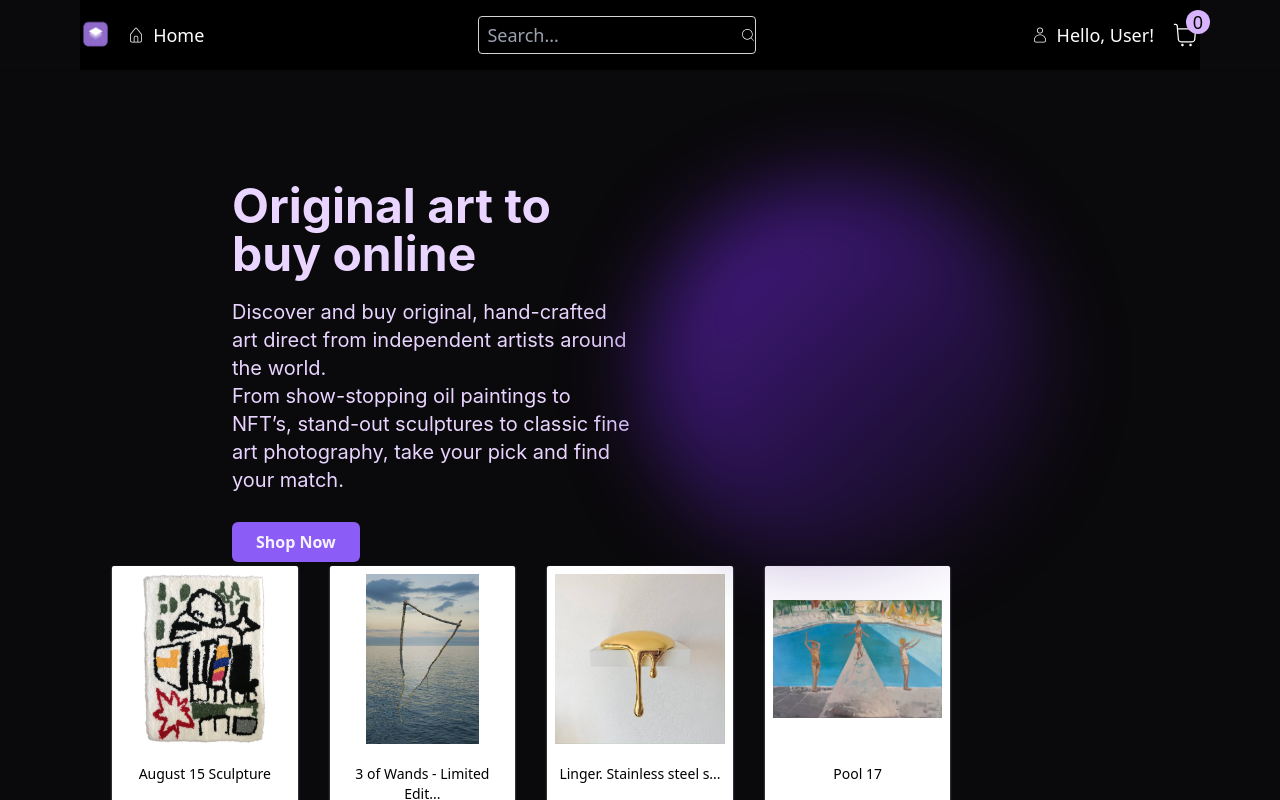
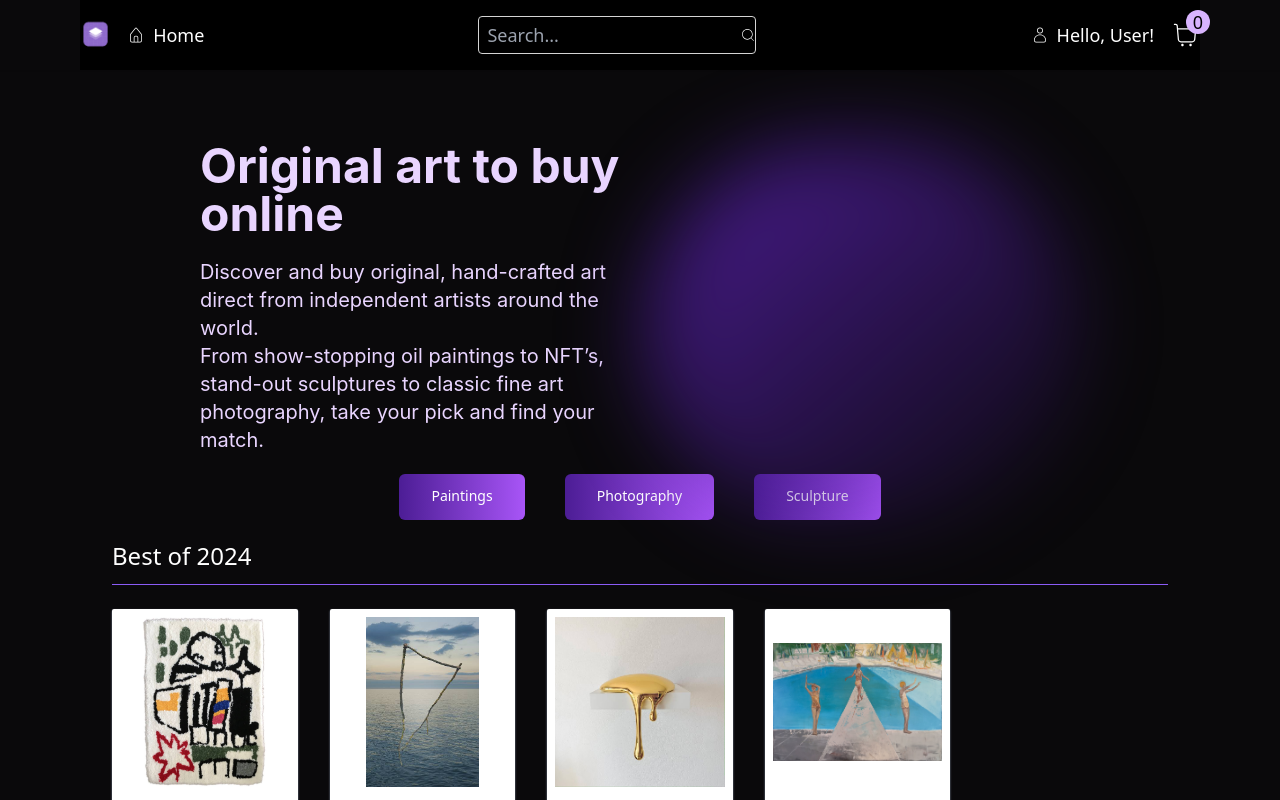
Before and after one commit to noakrispin/A13, a Next.js app: page / in a window 1280 px wide. Shown: the top 800 px of the page. Built offline with nearby package versions, Linux system fonts and the light colour scheme.

Commit message:
category add

```diff
--- /dev/null
+++ b/Utils/category.tsx
@@ -0,0 +1,14 @@
+export const category = [
+    {
+      id: "00000",
+      category_name: "Sculpture",
+      category: "Sculpture",
+      images: [
+        {
+          color: "White",
+          colorCode: "#FFFFFF",
+          image: "h-14 bg-gradient-to-r from-violet-500 to-fuchsia-500",
+        },
+      ],
+    },
+]
--- a/app/components/Button.tsx
+++ b/app/components/Button.tsx
@@ -43,6 +43,7 @@ const Button: React.FC <ButtonProps> = ({
     ${small ? "text-sm font-light": "text-md [text-shadow:1px_1px_2px_var(--tw-shadow-color)] shadow-black " }
     ${small ? "py-1 px-2 border[1px]": "py-3 px-4 border[2px]" }
     ${custom ? custom :''}
+
     `}>
       {/*chack if icon exsit */}
       {Icon && <Icon size={24}/>}
--- a/app/components/HomeBanner.tsx
+++ b/app/components/HomeBanner.tsx
@@ -1,7 +1,7 @@
 
 const HomeBanner = ()=> {
   return (
-    <div className="pt-20 xl:px-28 px-4">
+    <div className="pt-10 xl:px-20 px-4 ">
       <div className=' mx-aout px-2 py-0 flex flex-col gap-2 md:flex-row justify-center'>
         <div className='md:w-1/2 text-purple-200'>
           <h1 className='text-5xl font-bold mb-5 font-primary'>Original art to buy online</h1>
@@ -9,7 +9,6 @@ const HomeBanner = ()=> {
             Discover and buy original, hand-crafted art direct from independent artists around the world.
             <br/>From show-stopping oil paintings to NFT’s, stand-out sculptures to classic fine art photography, take your pick and find your match.
           </p>
-          <button className='bg-violet-500 hover:bg-opacity-20 px-6 py-2 text-Purple font-semibold rounded-md flex items-center'>Shop Now</button>
         </div>
         {/*ellipse*/}
         <div className='md:w-1/2'>
--- /dev/null
+++ b/app/components/nav/CategoryNavItem.tsx
@@ -0,0 +1,19 @@
+
+interface CategoryNavItemProps{
+    selected?: boolean;
+    label: string;
+
+}
+
+const CategoryNavItem: React.FC<CategoryNavItemProps> = ({selected,label}) => {
+  return (
+    <div className={`flex item-center justify-center text-center gap-1 px-8 py-3 border-b-2 rounded-md
+    hover:text-white transition cursor-pointer bg-gradient-to-r from-violet-900 to-purple-500 ${selected ? 'border-b-violet-500 text-white' : 'border-transparent text-white' } `}>
+        <div className="font-medium text-sm text-center break-normal">
+            {label}
+        </div>
+    </div>
+  );
+};
+
+export default CategoryNavItem;
--- /dev/null
+++ b/app/components/nav/NavCategory.tsx
@@ -0,0 +1,35 @@
+'use client';
+
+import Link from "next/link"
+import Container from "../Container"
+import CategoryNavItem from "./CategoryNavItem"
+import { usePathname, useRouter } from "next/navigation"
+import Button from "../Button";
+
+
+const NavCategory = () => {
+    const pathname = usePathname();
+
+  return (
+    <div className="hidden lg:block mt-[-60px] mr-[-390px] lg:mr-0">
+        <Container>
+            <div className="flex w-fit gap-10 mx-auto font-medium py-2 text-white">
+                <Link href='/Paintings'>
+                    <CategoryNavItem label='Paintings' selected={pathname == '/Paintings'}/>
+                </Link>
+
+                <Link href='/Photography'>
+                    <CategoryNavItem label='Photography' selected={pathname == '/Photography'}/>
+                </Link>
+
+                <Link href='/Sculpture'>
+                    <CategoryNavItem label='Sculpture' selected={pathname == '/Sculpture'}/>
+                </Link>
+
+            </div>
+        </Container>
+    </div>
+  )
+};
+
+export default NavCategory;
--- a/app/page.tsx
+++ b/app/page.tsx
@@ -1,8 +1,13 @@
+
 import { products } from "@/Utils/products";
 import HomeBanner from "./components/HomeBanner";
 import Container from "./components/Container";
 import { truncateText } from "@/Utils/truncateText";
 import ProductsCard from "./components/products/ProductsCard";
+import { category } from "@/Utils/category";
+import Button from "./components/Button";
+import NavCategory from "./components/nav/NavCategory";
+
 
 
 export default function Home() {
@@ -12,11 +17,21 @@ export default function Home() {
         <div>
           <HomeBanner/>
         </div>
+        {/*Buttom for category */}
+        <div>
+          <NavCategory/>
+        </div >
+
+        <div className=" text-white text-2xl
+         border-b-[1px] border-violet-500 py-3 flex justify-between gap-4">
+          Best of 2024
+        </div>
+
         <div className="grid grid-cols-2
         sm:grid-cols-3 lg:grid-cols-4 xl:grid-cols-5
-        2xl:grid-cols-6 gap-8">
-          {products.map((products: any) => {
-          return <ProductsCard key={products.id} data={products}/>;
+        2xl:grid-cols-6 gap-8 mt-6">
+        {products.map((products: any) => {
+        return <ProductsCard key={products.id} data={products}/>;
         })}
         </div>
       </Container>
```
Also changed, not shown: app/components/nav/Navbar.tsx (+21 -0 lines), app/layout.tsx (+3 -5 lines).
